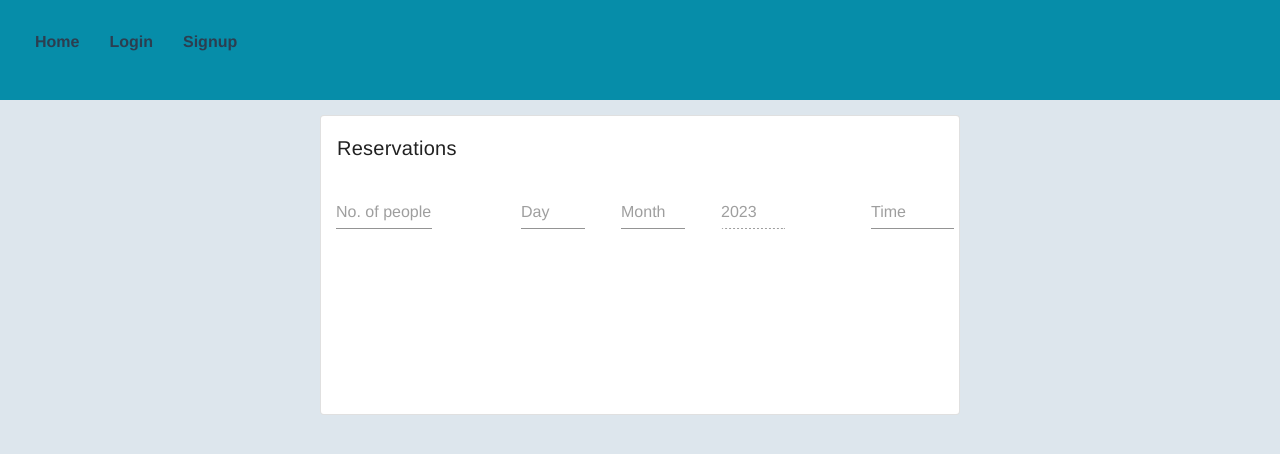
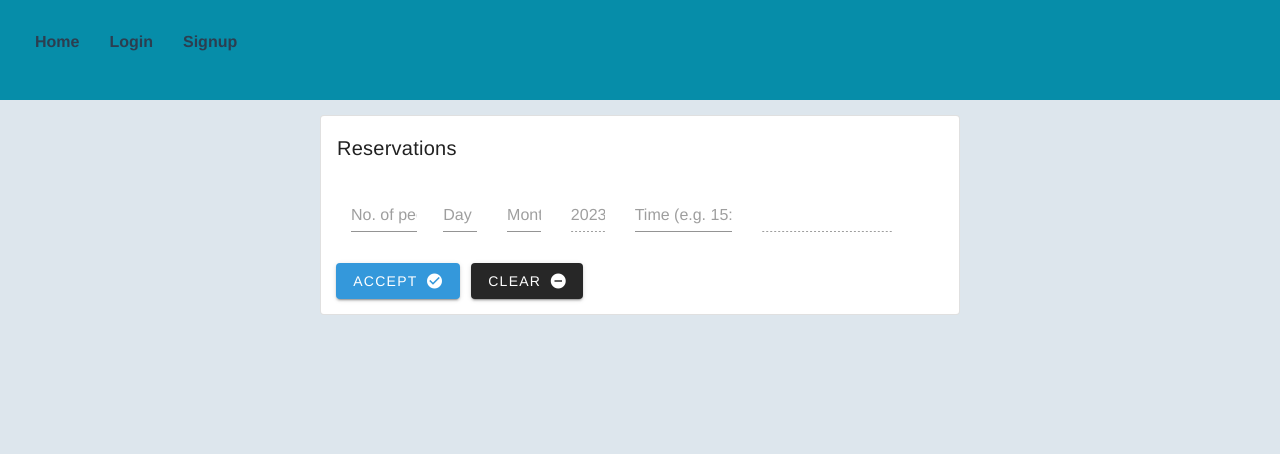
Before and after one commit to pavlovicantonio/bunarinaapp, a Vue app: page /reservations in a window 1280 px wide. Shown: the top 454 px of the page. Built offline with nearby package versions, Linux system fonts and the light colour scheme; no server answers.

Commit message:
Dodavanje prfile i reservations viewa (nije dovrsneo)

```diff
--- a/src/views/ProfileView.vue
+++ b/src/views/ProfileView.vue
@@ -1,65 +1,58 @@
 <template>
+    <div>
     <v-card class="profile_card">
-        <v-card-title>Profile</v-card-title>
-        <v-table>
-            <t-body>
-                <tr>
-                    <td style="text-align: left;">First name:</td>
-                    <td><v-text-field v-model="user.firstName"></v-text-field></td>
-                </tr>
-                <tr>
-                    <td>Last name:</td>
-                    <td><v-text-field></v-text-field></td>
-                </tr>
-                <tr>
-                    <td>E-mail:</td>
-                    <td><v-text-field v-model="store.currentUser" disabled></v-text-field></td>
-                </tr>
-                <tr>
-                    <td>Password:</td>
-                    <td><v-text-field v-model="store.currentUserPassword"></v-text-field></td>
-                </tr>
-            </t-body>
-        </v-table>
+      <v-card-title style="font-weight: bold;">User profile</v-card-title>
+      <div v-for="attribute in attributes" :key="attribute.uid">
+       First name: {{ attribute.firstName }}
+        <br>
+       Last name:{{ attribute.lastName }}
+        <br>
+       Email: {{ attribute.email }}
+        <br>
+       Password: {{ attribute.password }}
+      </div>
+      <v-btn @click="deleteAccount()">Delete account</v-btn>
   </v-card>
+  </div>
 </template>
 
 <script>
 import firebase from 'firebase/app';
 import 'firebase/auth';
+import 'firebase/firestore';
+import store from '../store';
 
 export default {
   data() {
     return {
-            user: {
-                firstName: '',
-                lastName: '',
-                email: '',
-                password: ''
-            }
+      attributes: [],
     };
   },
-    mounted() {
-        this.getCurrentUser();
+  methods: {
+    fetchData() {
+      const db = firebase.firestore();
+      db.collection('user') // Replace 'your-collection' with the actual name of your collection
+        .where('email', '==', store.currentUser) // Replace 'oneVariable' with the name of the field you want to match
+        .get()
+        .then(querySnapshot => {
+          const attributes = [];
+          querySnapshot.forEach(doc => {
+            const attribute = doc.data(); // Retrieve the attribute data
+            attributes.push(attribute);
+          });
+          this.attributes = attributes; // Update the component's data with the retrieved attributes
+        })
+        .catch(error => {
+          console.error('Error retrieving attributes:', error);
+        });
+    }
   },
-    methods: {
-        getCurrentUser() {
-            const currentUser = firebase.auth().currentUser;
-            if (currentUser) {
-                const { displayName, email } = currentUser;
-
-                // Ako displayName ima format "Ime Prezime", razdvojite ga na ime i prezime
-                const [firstName, lastName] = displayName.split(' ');
-
-                this.user.firstName = firstName;
-                this.user.lastName = lastName;
-                this.user.email = email;
-                this.user.password = '********';
-            }
-        }
+  created() {
+    this.fetchData();
   }
 };
 </script>
+
 
 <style>
 .profile_card {
@@ -69,5 +62,8 @@ export default {
     margin-left: auto;
     margin-right: auto;
     margin-top: 15px;
+    text-align: left;
+    padding-left: 20px;
+    padding-bottom: 20px;
 }
 </style>
--- a/src/views/ReservationsView.vue
+++ b/src/views/ReservationsView.vue
@@ -1,27 +1,64 @@
 <template>
     <v-card outlined class="reservation_card">
         <v-card-title>Reservations</v-card-title>
-        <v-text-field class="no" style="display: inline-block;" placeholder="No. of people:"></v-text-field>
-        <v-text-field style="width: 10%; position: absolute; left: 200px;" placeholder="Day"></v-text-field>
-        <v-text-field style="width: 10%; position: absolute; left: 300px;" placeholder="Month"></v-text-field>
-        <v-text-field style="width: 10%; position: absolute; left: 400px" v-model="currentYear" :disabled="true"></v-text-field>
-        <v-text-field style="width: 13%; position: absolute; left: 550px;" placeholder="Time"></v-text-field>
+        <v-text-field v-model="numberOfPeople" class="no" style="display: inline-block; padding: 15px; margin-right: 15px;" placeholder="No. of people:"></v-text-field>
+        <v-text-field v-model="day" style="width: 10%; padding: 15px; display: inline-block; margin-left: 55px;" placeholder="Day"></v-text-field>
+        <v-text-field v-model="month" style="width: 10%; padding: 15px; display: inline-block;" placeholder="Month"></v-text-field>
+        <v-text-field style="width: 10%; padding: 15px; display: inline-block;" v-model="currentYear" :disabled="true"></v-text-field>
+        <v-text-field v-model="time" style="width: 20%; padding: 15px; display: inline-block" placeholder="Time (e.g. 15:00)"></v-text-field>
+        <v-text-field style="width: 25%; padding: 15px; display: inline-block;" v-model="eemail" :disabled="true"></v-text-field>
+        <v-btn  @click="saveReservation()" outline color="primary"  style="position: absolute; left: 15px; bottom: 15px; background-color: #3498DB;">Accept
+          <v-icon dark right>check_circle</v-icon>
+        </v-btn>
+        <v-btn @click="cf()" color="primary" dark style="position: absolute; left: 150px; bottom: 15px;">Clear
+          <v-icon dark right>remove_circle</v-icon>
+        </v-btn>
     </v-card>
 </template>
 
 <script lang="ts">
+import store from '../store';
+import {firebase} from '../../firebase';
 
 export default {
     data (){
         return{
-            currentYear: ''
+            currentYear: '',
+            numberOfPeople: '',
+            day: '',
+            month: '',
+            time: '',
+            email: '',
+            store,
+            eemail: ''
         }
+    },
+    methods:{
+      cf(){
+        this.numberOfPeople = null;
+        this.day = null;
+        this.month = null;
+        this.time = null;
+      },
+      saveReservation(){
+        const reservation = {
+          numberOfPeople: this.numberOfPeople,
+          year: this.currentUser,
+          month: this.month,
+          day: this.day,
+          time: this.time,
+          email: this.currentUser
+        };
+
+        firebase.firestore().collection('reservations').add(reservation);
+        alert("Your reservation has been saved!");
+        this.cf();
+
+      }
     },
     mounted(){
         this.currentYear = new Date().getFullYear();
-    },
-    methods:{
-
+        this.eemail = store.currentUser;
     }
 }
 </script>
@@ -29,7 +66,7 @@ export default {
 <style>
 .reservation_card{
     width: 50%;
-    height: 300px;
+    height: 200px;
     margin-left: auto;
     margin-right: auto;
     margin-top: 15px;
```
Lines whose indentation alone changed are shown as unchanged.
